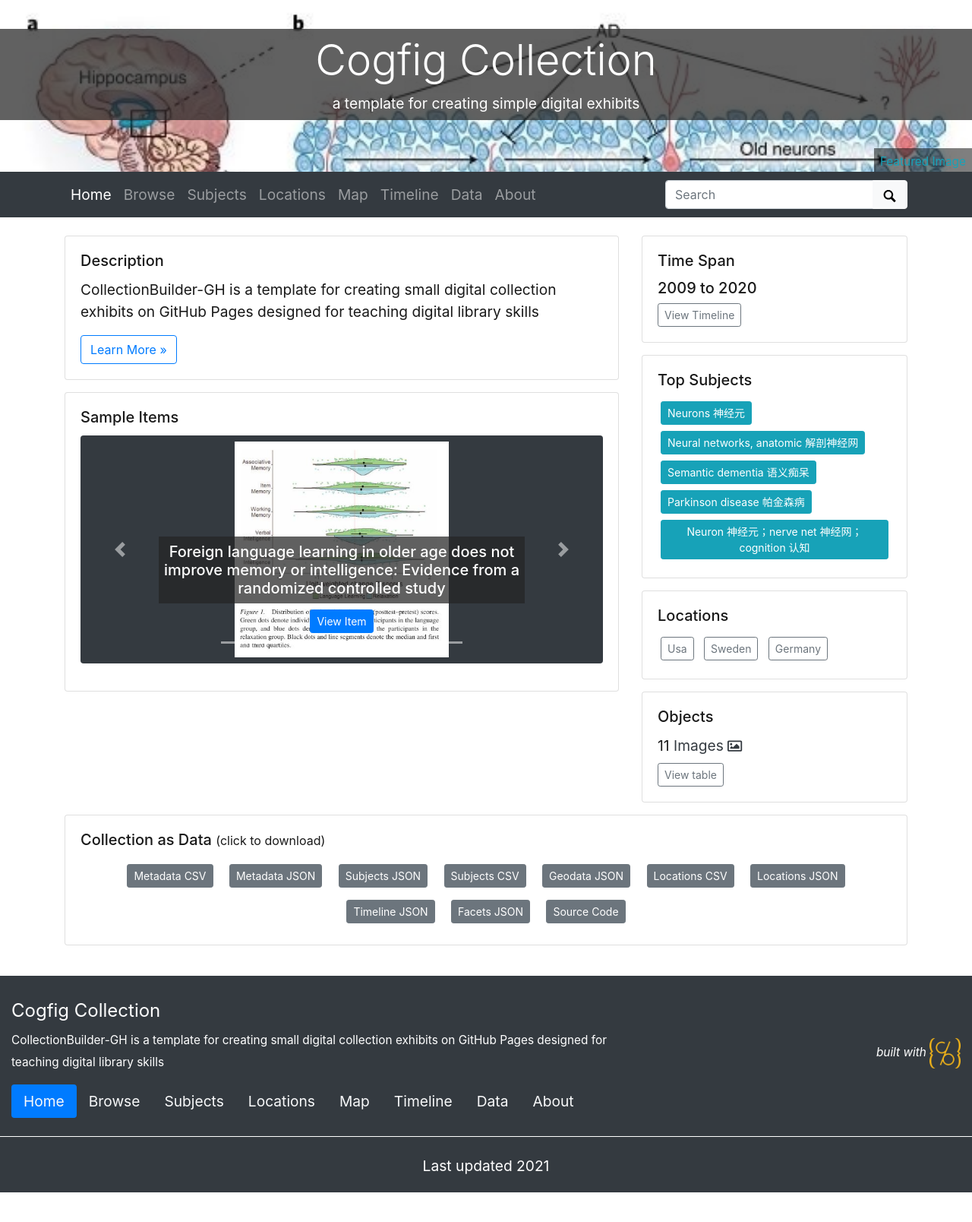
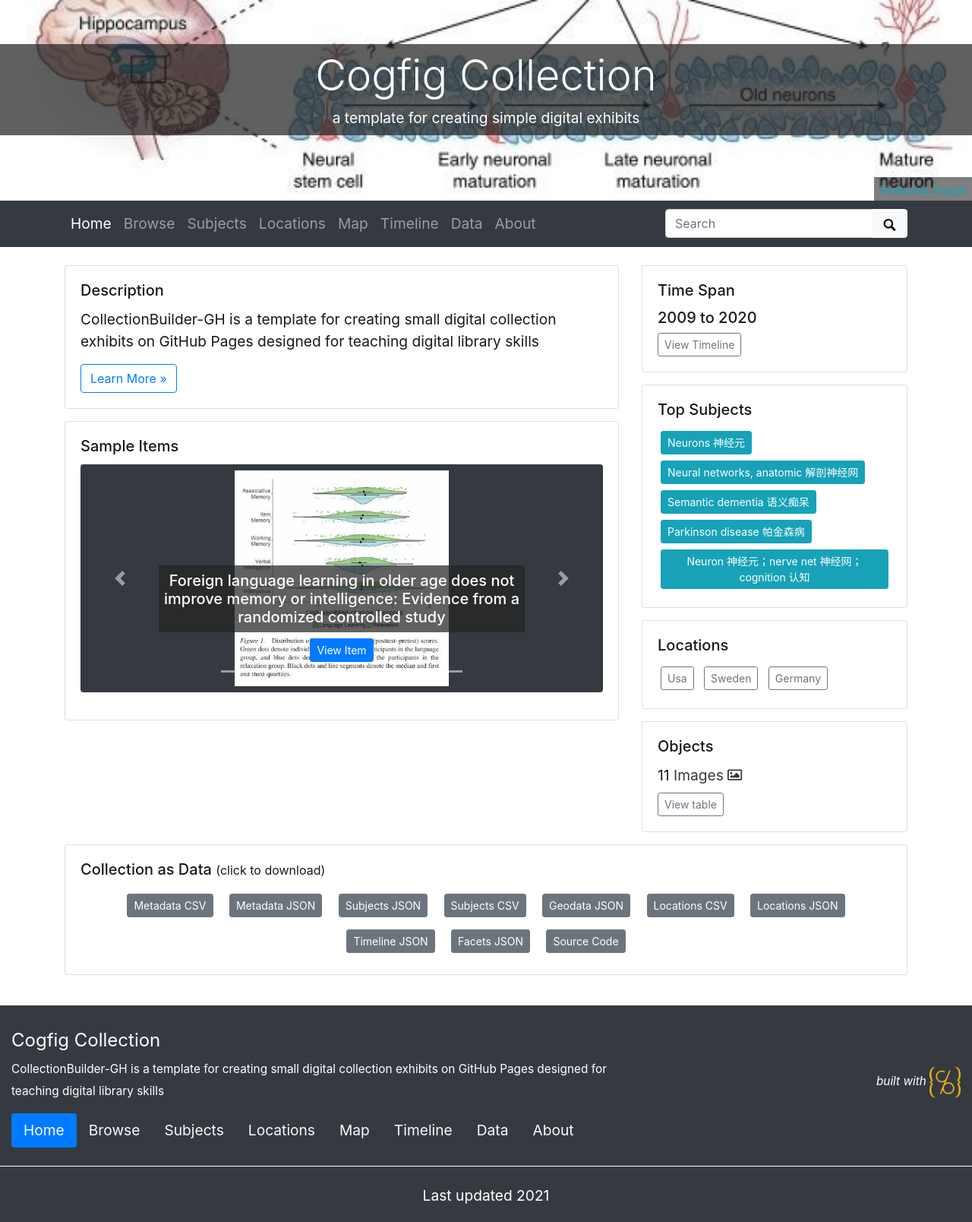
Before and after one commit to archivesw/cogfigcollection, a Jekyll site: the page built from index.md, in a window 1280 px wide. Shown: the whole page at 76% size. Built offline with Jekyll 4.4.1, drawn with Linux system fonts in a browser that asks for light colours; before the commit the page ends 1569 px from its top, so only the background shows below that.

Commit message:
update theme.yml

```diff
--- a/_data/theme.yml
+++ b/_data/theme.yml
@@ -10,9 +10,9 @@
 # use either an objectid (from an item in this collect), a relative location of an image in this repo (ex. /assets/img/feature.jpg), or a full url to an image elsewhere
 featured-image: cogfig006
 # optional: add extra padding around collection title for a larger image feature.
-home-title-y-padding: 2em
+home-title-y-padding: 3em
 # optional: change position of background image, center, top, bottom
-home-banner-image-position: top
+home-banner-image-position: bottom
 # height of the carousel at the bottom of the home page; this is in px, but just enter a number (don't include "px"). Default is 300
 carousel-height: 300
 # If you'd like to feature specific subjects on the front page, fill in the below with subjects and separate them by semi-colon.
```
